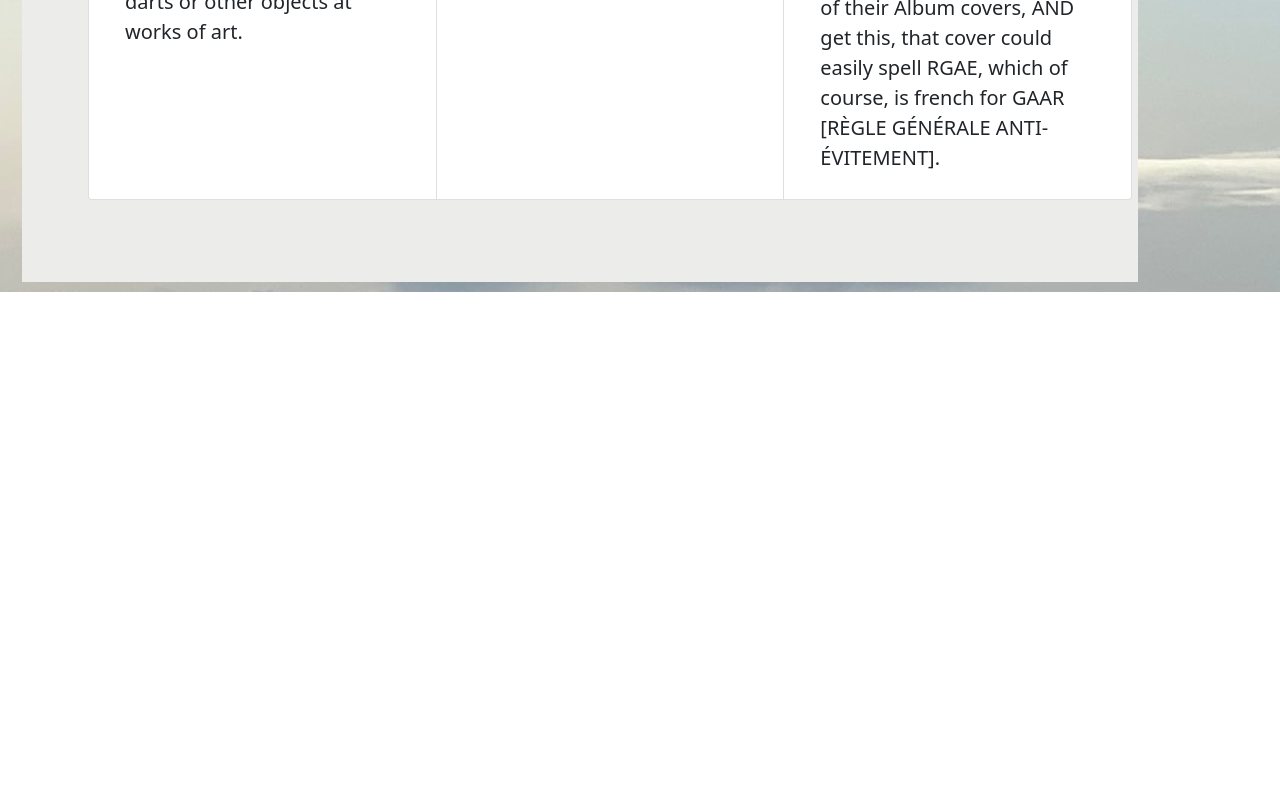
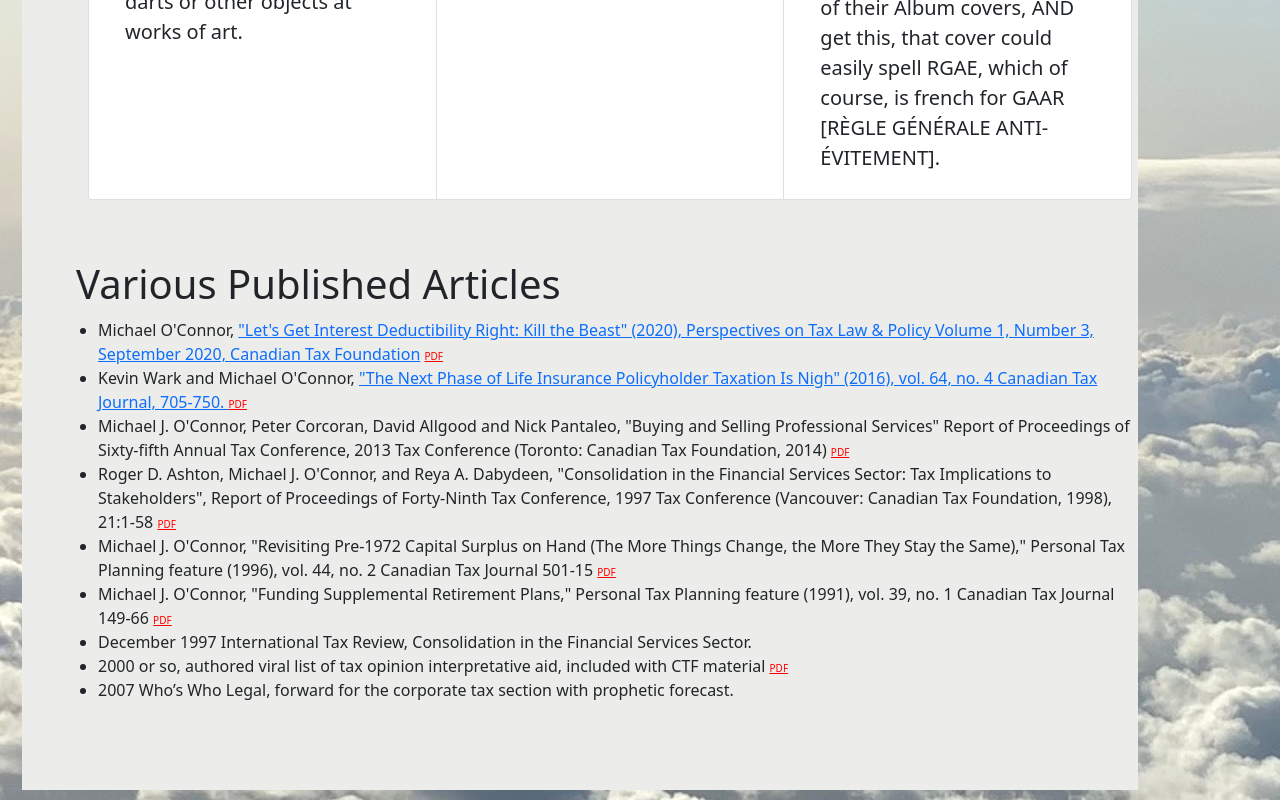
Before and after one commit to Emjayosee/16_Portfolio, a plain HTML site: page portfolio.html in a window 1280 px wide. Shown: the part 4846-5646 px from the top of the page. Before the commit the page ends 5138 px from the top, so only its background shows below. Drawn offline with nearby package versions, Linux system fonts and the light colour scheme.

Commit message:
Updating for various articles published.

```diff
--- a/Assets/style.css
+++ b/Assets/style.css
@@ -1,7 +1,7 @@
 /* THis is the stylesheet to my Portfolio Website it is
 organized top down to match the HTML flow.  Mush of the CSS styling is self explanatory due to the semantic HTML. */
 
-/*last updated by Michael O'Connor, January 19, 2021*/
+/*last updated by Michael O'Connor, March 10, 2021*/
 
 
 /* I have incorporated the background image in the body to ensure coverage of the entire viewport and tried to blend it with the footer and the NavBar to give the site a seemless view. ONly when the user interact with certain pages do they realize the scroll feature.*/
@@ -112,3 +112,8 @@
  .reset {
     padding: 10 px;
 }
+
+.PDF {
+    font-size: 10px;
+    color: red;
+}
--- a/portfolio.html
+++ b/portfolio.html
@@ -1,5 +1,5 @@
 <!-- This is the portfolio page for the portfolio site and includes the details of my portfolio of various things. -->
-  <!-- last updated by Michael O'Connor, March 7, 2021 -->
+  <!-- last updated by Michael O'Connor, March 10, 2021 -->
 
 
 
@@ -199,6 +199,31 @@
               </div>
               </div>
 
+              <div>
+                <h1>Various Published Articles</h1>
+                <ul>
+                  <li class="List"> Michael O'Connor, <a href="https://www.ctf.ca/CTFWEB/EN/NEWSLETTERS/PERSPECTIVES/2020/3/200304.aspx" target="_blank">"Let's Get Interest Deductibility Right: Kill the Beast" (2020), Perspectives on Tax Law & Policy
+                    Volume 1, Number 3, September 2020, Canadian Tax Foundation</a> <a class="PDF" href="Assets/Let's_Get_Interest_Deductibility_Right.pdf" target="_blank">PDF</a></li>
+                  <li class="List"> Kevin Wark and Michael O'Connor, <a href="https://ideas.repec.org/a/ctf/journl/v64y2016i4p705-750.html" target="_blank" > "The Next Phase of Life Insurance Policyholder Taxation Is
+                    Nigh" (2016), vol. 64, no. 4 Canadian Tax Journal, 705-750. </a> <a class="PDF" href="Assets/2016_ctj_4_2016_ctj_4_705.pdf" target="_blank">PDF</a></li>
+                  <li class="List">Michael J. O'Connor, Peter Corcoran, David Allgood and Nick Pantaleo, "Buying and Selling
+                    Professional Services" Report of Proceedings of Sixty-fifth Annual Tax Conference, 2013 Tax
+                    Conference (Toronto: Canadian Tax Foundation, 2014) <a class="PDF" href="Assets/2013_cr_2013_cr_29.pdf" target="_blank">PDF</a></li>
+                  <li class="List">Roger D. Ashton, Michael J. O'Connor, and Reya A. Dabydeen, "Consolidation in the Financial
+                    Services Sector: Tax Implications to Stakeholders", Report of Proceedings of Forty-Ninth Tax
+                    Conference, 1997 Tax Conference (Vancouver: Canadian Tax Foundation, 1998), 21:1-58 <a class="PDF" href="Assets/1997_cr_1997_cr_21.pdf" target="_blank">PDF</a></li>
+                  <li class="List">Michael J. O'Connor, "Revisiting Pre-1972 Capital Surplus on Hand (The More Things Change, the
+                    More They Stay the Same)," Personal Tax Planning feature (1996), vol. 44, no. 2 Canadian Tax
+                    Journal 501-15 <a class="PDF" href="Assets/1996_ctj_2_1996_ctj_2_501.pdf">PDF</a> </li>
+                  <li class="List">Michael J. O'Connor, "Funding Supplemental Retirement Plans," Personal Tax Planning feature
+                    (1991), vol. 39, no. 1 Canadian Tax Journal 149-66 <a class="PDF" href="Assets/1991_ctj_1_1991_ctj_1_149.PDF" target="_blank">PDF</a></li>
+                  <li class="List">December 1997 International Tax Review, Consolidation in the Financial Services Sector.</li>
+                  <li class="List">2000 or so, authored viral list of tax opinion interpretative aid, included with CTF material <a class="PDF" href="Assets/Levels-of-Assurance-Commonly-Found-in-Tax-Opinions-.pdf" target="_blank">PDF</a></li>
+                  <li class="List">2007 Who’s Who Legal, forward for the corporate tax section with prophetic forecast. </li>
+
+
+                </ul>
+              </div>
 
 
         </div>
```
Also changed, not shown: index.html (+6 -3 lines), 8 other files.
